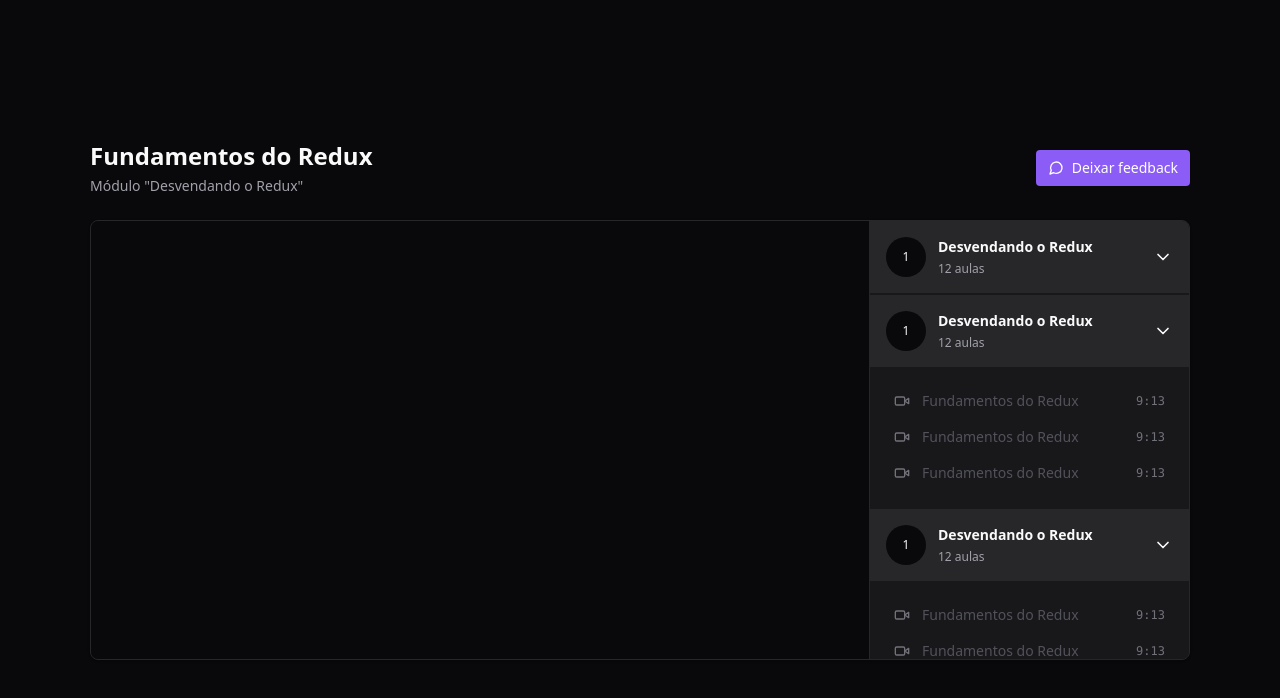
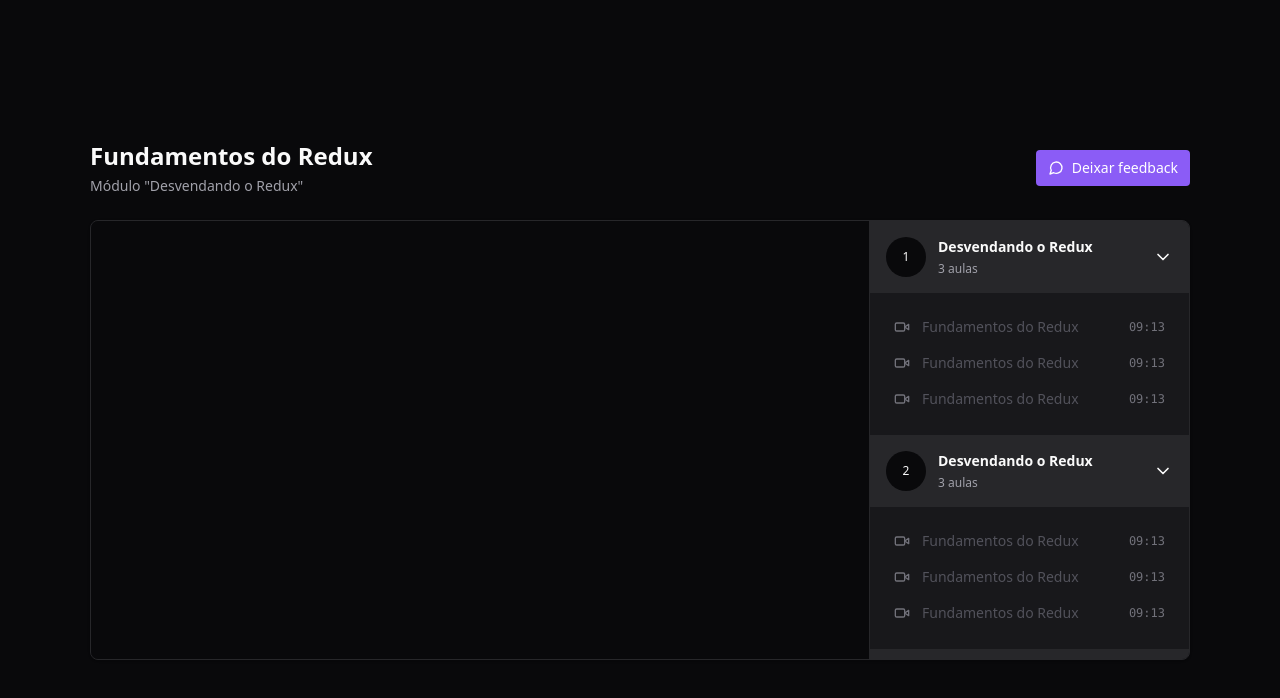
Before and after one commit to arthurrios/video-player-redux, a React (Vite) app: page / in a window 1280 px wide. Shown: the top 698 px of the page. Built offline with nearby package versions, Linux system fonts and the light colour scheme.

Commit message:
creating components

```diff
--- /dev/null
+++ b/src/components/Header.tsx
@@ -0,0 +1,8 @@
+export function Header() {
+  return (
+    <div className="flex flex-col gap-1">
+      <h1 className="text-2xl font-bold">Fundamentos do Redux</h1>
+      <span className="text-sm text-zinc-400">Módulo "Desvendando o Redux"</span>
+    </div>
+  )
+}
--- /dev/null
+++ b/src/components/Lesson.tsx
@@ -0,0 +1,16 @@
+import { Video } from "lucide-react";
+
+interface LessonProps {
+  title: string
+  duration: string
+}
+
+export function Lesson({ title, duration}: LessonProps) {
+  return (
+    <button className='flex items-center gap-3 text-sm text-zinc-600'>
+      <Video className='w-4 h-4 text-zinc-500'/>
+      <span>{title}</span>
+      <span className='ml-auto font-mono text-xs text-zinc-500'>{duration}</span>
+    </button>
+  )
+}
--- /dev/null
+++ b/src/components/Module.tsx
@@ -0,0 +1,33 @@
+import { ChevronDown } from "lucide-react";
+import { Lesson } from "./Lesson";
+
+interface ModuleProps {
+  moduleIndex: number
+  title: string
+  amountOfLessons: number
+}
+
+export function Module({ moduleIndex, title, amountOfLessons }: ModuleProps) {
+  return (
+    <div>
+      <button className='flex w-full items-center gap-3 bg-zinc-800 p-4'>
+        <div className='flex h-10 w-10 rounded-full items-center justify-center bg-zinc-950 text-xs'>
+          {moduleIndex + 1}
+        </div>
+
+        <div className='flex flex-col gap-1 text-left'>
+          <strong className='text-sm'>{title}</strong>
+          <span className='text-xs text-zinc-400'>{amountOfLessons} aulas</span>
+        </div>
+
+        <ChevronDown className='w-5 h-5 ml-auto'/>
+      </button>
+
+      <nav className='relative flex flex-col gap-4 p-6'>
+        <Lesson title="Fundamentos do Redux" duration="09:13"/>
+        <Lesson title="Fundamentos do Redux" duration="09:13"/>
+        <Lesson title="Fundamentos do Redux" duration="09:13"/>
+      </nav>
+    </div>
+  )
+}
--- /dev/null
+++ b/src/components/Video.tsx
@@ -0,0 +1,14 @@
+import ReactPlayer from "react-player";
+
+export function Video() {
+  return (
+    <div className='w-full bg-zinc-950 aspect-video'>
+      <ReactPlayer
+        width='100%'
+        height='100%'
+        controls
+        url="https://www.youtube.com/watch?v=HPtq8YK8fDQ"
+      />
+    </div>
+  )
+}
--- a/src/pages/Player.tsx
+++ b/src/pages/Player.tsx
@@ -1,16 +1,15 @@
-import { MessageCircle, ChevronDown, Video } from 'lucide-react'
-import ReactPlayer from 'react-player'
+import { MessageCircle } from 'lucide-react'
+import { Header } from '../components/Header'
+import { Video } from '../components/Video'
+import { Module } from '../components/Module'
 
 export function Player() {
   return (
     <div className="h-screen bg-zinc-950 text-zinc-50 flex justify-center items-center">
       <div className="flex w-[1100px] flex-col gap-6">
         <div className="flex items-center justify-between">
-          {/* Header */}
-          <div className="flex flex-col gap-1">
-            <h1 className="text-2xl font-bold">Fundamentos do Redux</h1>
-            <span className="text-sm text-zinc-400">Módulo "Desvendando o Redux"</span>
-          </div>
+          <Header/>
+
 
           <button className='flex items-center gap-2 bg-violet-500 px-3 py-2 rounded text-sm font-medium text-white hover:bg-violet-600'>
             <MessageCircle className='w-4 h-4' />
@@ -20,134 +19,14 @@
 
         <main className='relative flex overflow-hidden rounded-lg border border-zinc-800 bg-zinc-900 shadow pr-80'>
           <div className='flex-1'>
-            <div className='w-full bg-zinc-950 aspect-video'>
-              <ReactPlayer
-                width='100%'
-                height='100%'
-                controls
-                url="https://www.youtube.com/watch?v=HPtq8YK8fDQ"
-              />
-            </div>
+            <Video/>
           </div>
 
           <aside className='w-80 absolute top-0 bottom-0 right-0 border-l divide-y-2 divide-zinc-900 border-zinc-800 bg-zinc-900 overflow-y-auto scrollbar-thin scrollbar-track-zinc-950 scrollbar-thumb-zinc-800'>
-            <div>
-              <button className='flex w-full items-center gap-3 bg-zinc-800 p-4'>
-                <div className='flex h-10 w-10 rounded-full items-center justify-center bg-zinc-950 text-xs'>
-                  1
-                </div>
 
-                <div className='flex flex-col gap-1 text-left'>
-                  <strong className='text-sm'>Desvendando o Redux</strong>
-                  <span className='text-xs text-zinc-400'>12 aulas</span>
-                </div>
-
-                <ChevronDown className='w-5 h-5 ml-auto'/>
-              </button>
-
-            </div>
-            <div>
-              <button className='flex w-full items-center gap-3 bg-zinc-800 p-4'>
-                <div className='flex h-10 w-10 rounded-full items-center justify-center bg-zinc-950 text-xs'>
-                  1
-                </div>
-
-                <div className='flex flex-col gap-1 text-left'>
-                  <strong className='text-sm'>Desvendando o Redux</strong>
-                  <span className='text-xs text-zinc-400'>12 aulas</span>
-                </div>
-
-                <ChevronDown className='w-5 h-5 ml-auto'/>
-              </button>
-
-              <nav className='relative flex flex-col gap-4 p-6'>
-                <button className='flex items-center gap-3 text-sm text-zinc-600'>
-                  <Video className='w-4 h-4 text-zinc-500'/>
-                  <span>Fundamentos do Redux</span>
-                  <span className='ml-auto font-mono text-xs text-zinc-500'>9:13</span>
-                </button>
-
-                <button className='flex items-center gap-3 text-sm text-zinc-600'>
-                  <Video className='w-4 h-4 text-zinc-500'/>
-                  <span>Fundamentos do Redux</span>
-                  <span className='ml-auto font-mono text-xs text-zinc-500'>9:13</span>
-                </button>
-
-                <button className='flex items-center gap-3 text-sm text-zinc-600'>
-                  <Video className='w-4 h-4 text-zinc-500'/>
-                  <span>Fundamentos do Redux</span>
-                  <span className='ml-auto font-mono text-xs text-zinc-500'>9:13</span>
-                </button>
-              </nav>
-            </div>
-            <div>
-              <button className='flex w-full items-center gap-3 bg-zinc-800 p-4'>
-                <div className='flex h-10 w-10 rounded-full items-center justify-center bg-zinc-950 text-xs'>
-                  1
-                </div>
-
-                <div className='flex flex-col gap-1 text-left'>
-                  <strong className='text-sm'>Desvendando o Redux</strong>
-                  <span className='text-xs text-zinc-400'>12 aulas</span>
-                </div>
-
-                <ChevronDown className='w-5 h-5 ml-auto'/>
-              </button>
-
-              <nav className='relative flex flex-col gap-4 p-6'>
-                <button className='flex items-center gap-3 text-sm text-zinc-600'>
-                  <Video className='w-4 h-4 text-zinc-500'/>
-                  <span>Fundamentos do Redux</span>
-                  <span className='ml-auto font-mono text-xs text-zinc-500'>9:13</span>
-                </button>
-
-                <button className='flex items-center gap-3 text-sm text-zinc-600'>
-                  <Video className='w-4 h-4 text-zinc-500'/>
-                  <span>Fundamentos do Redux</span>
-                  <span className='ml-auto font-mono text-xs text-zinc-500'>9:13</span>
-                </button>
-
-                <button className='flex items-center gap-3 text-sm text-zinc-600'>
-                  <Video className='w-4 h-4 text-zinc-500'/>
-                  <span>Fundamentos do Redux</span>
-                  <span className='ml-auto font-mono text-xs text-zinc-500'>9:13</span>
-                </button>
-              </nav>
-            </div>
-            <div>
-              <button className='flex w-full items-center gap-3 bg-zinc-800 p-4'>
-                <div className='flex h-10 w-10 rounded-full items-center justify-center bg-zinc-950 text-xs'>
-                  1
-                </div>
-
-                <div className='flex flex-col gap-1 text-left'>
-                  <strong className='text-sm'>Desvendando o Redux</strong>
-                  <span className='text-xs text-zinc-400'>12 aulas</span>
-                </div>
-
-                <ChevronDown className='w-5 h-5 ml-auto'/>
-              </button>
-
-              <nav className='relative flex flex-col gap-4 p-6'>
-                <button className='flex items-center gap-3 text-sm text-zinc-600'>
-                  <Video className='w-4 h-4 text-zinc-500'/>
-                  <span>Fundamentos do Redux</span>
-                  <span className='ml-auto font-mono text-xs text-zinc-500'>9:13</span>
-                </button>
-
-                <button className='flex items-center gap-3 text-sm text-zinc-600'>
-                  <Video className='w-4 h-4 text-zinc-500'/>
-                  <span>Fundamentos do Redux</span>
-                  <span className='ml-auto font-mono text-xs text-zinc-500'>9:13</span>
-                </button>
-
-                <button className='flex items-center gap-3 text-sm text-zinc-600'>
-                  <Video className='w-4 h-4 text-zinc-500'/>
-                  <span>Fundamentos do Redux</span>
-                  <span className='ml-auto font-mono text-xs text-zinc-500'>9:13</span>
-                </button>
-              </nav>
-            </div>
+            <Module moduleIndex={0} title='Desvendando o Redux' amountOfLessons={3}/>
+            <Module moduleIndex={1} title='Desvendando o Redux' amountOfLessons={3}/>
+            <Module moduleIndex={2} title='Desvendando o Redux' amountOfLessons={3}/>
           </aside>
         </main>
       </div>
```
